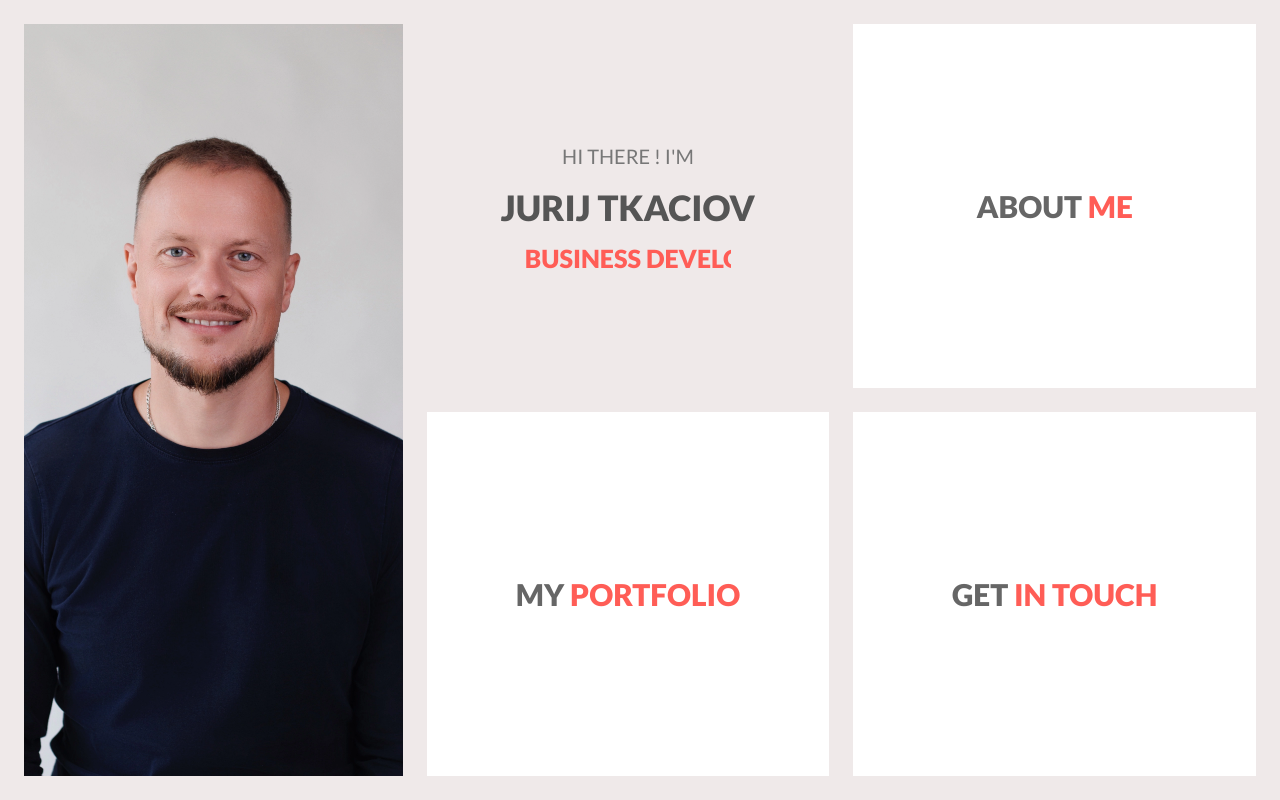
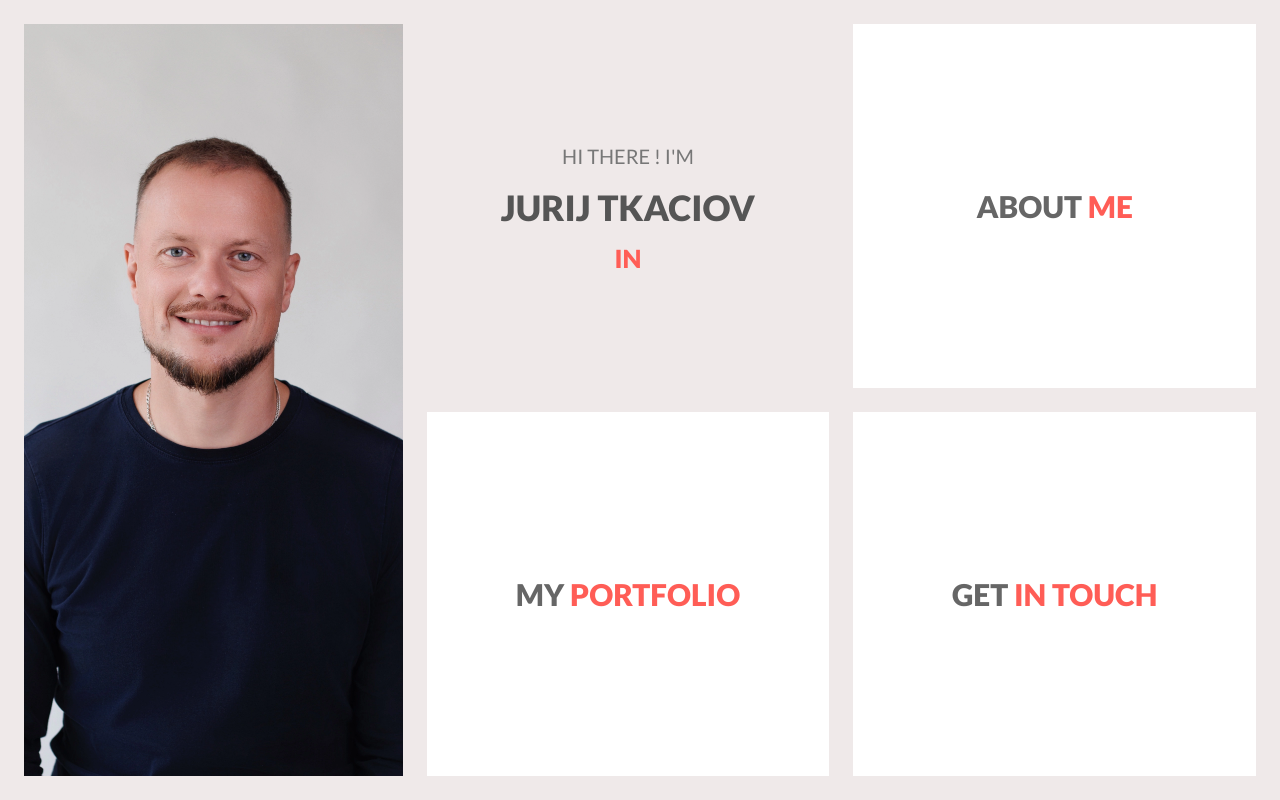
Before and after one commit to rostyslav48/portfolio-card-temp, a Next.js app: page / in a window 1280 px wide. Built offline with nearby package versions, Linux system fonts and the light colour scheme; some icons are missing.

Commit message:
make final version

```diff
--- a/src/components/TypingAnimation.js
+++ b/src/components/TypingAnimation.js
@@ -1,5 +1,5 @@
-import { memo, useEffect, useRef } from "react";
-import Typed from "typed.js";
+import { memo, useEffect, useRef } from 'react';
+import Typed from 'typed.js';
 
 const TypingAnimation = ({ data }) => {
   // Create Ref element.
@@ -8,7 +8,7 @@ const TypingAnimation = ({ data }) => {
   useEffect(() => {
     const typed = new Typed(el.current, {
       // PROBLEM
-      strings: data ? data : ["Business Development Director", "Manager", "Investor"], // Strings to display
+      strings: data ? data : ['BD Director', 'Manager', 'Investor'], // Strings to display
       typeSpeed: 100,
       backSpeed: 100,
       backDelay: 100,
@@ -25,7 +25,7 @@ const TypingAnimation = ({ data }) => {
   return (
     <span
       className="ah-words-wrapper"
-      style={{ width: "206.288px", overflow: "hidden" }}
+      style={{ width: '206.288px', overflow: 'hidden' }}
     >
       <b className="is-visible" ref={el}></b>
     </span>
```
